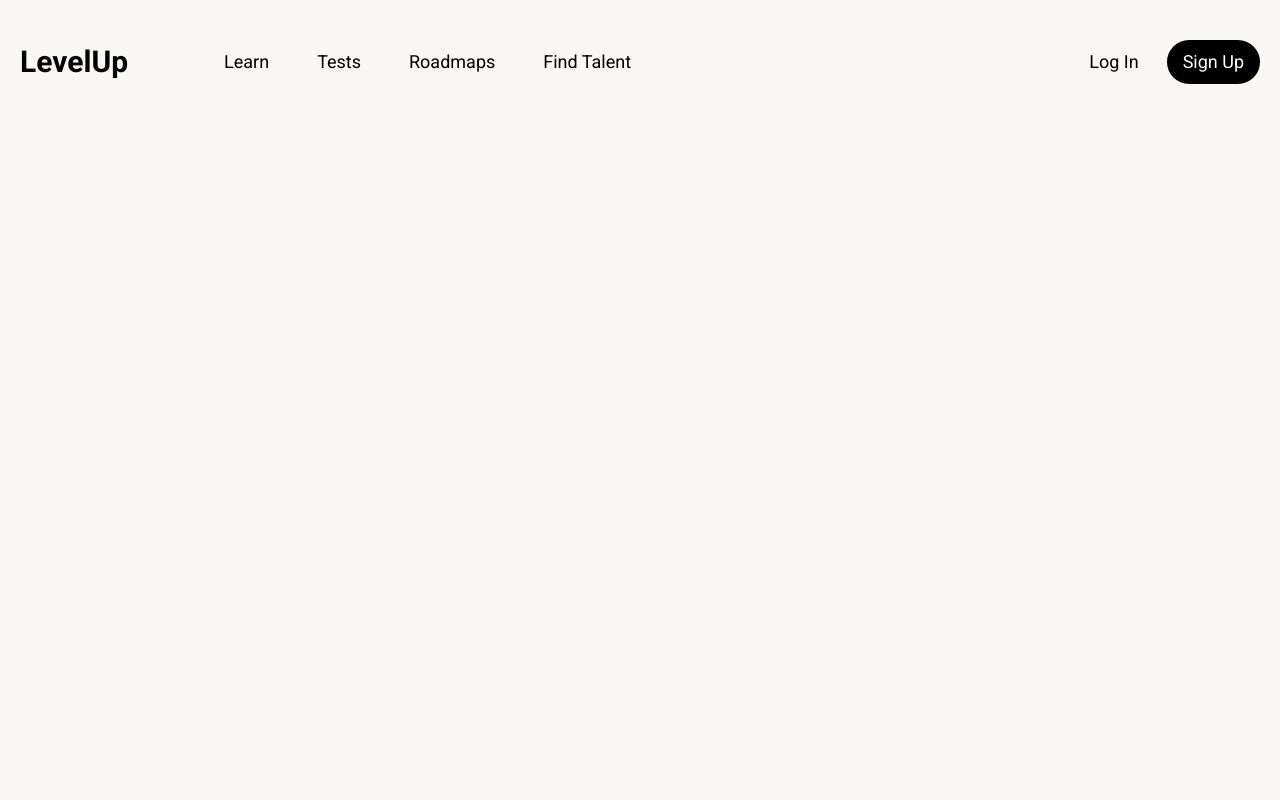
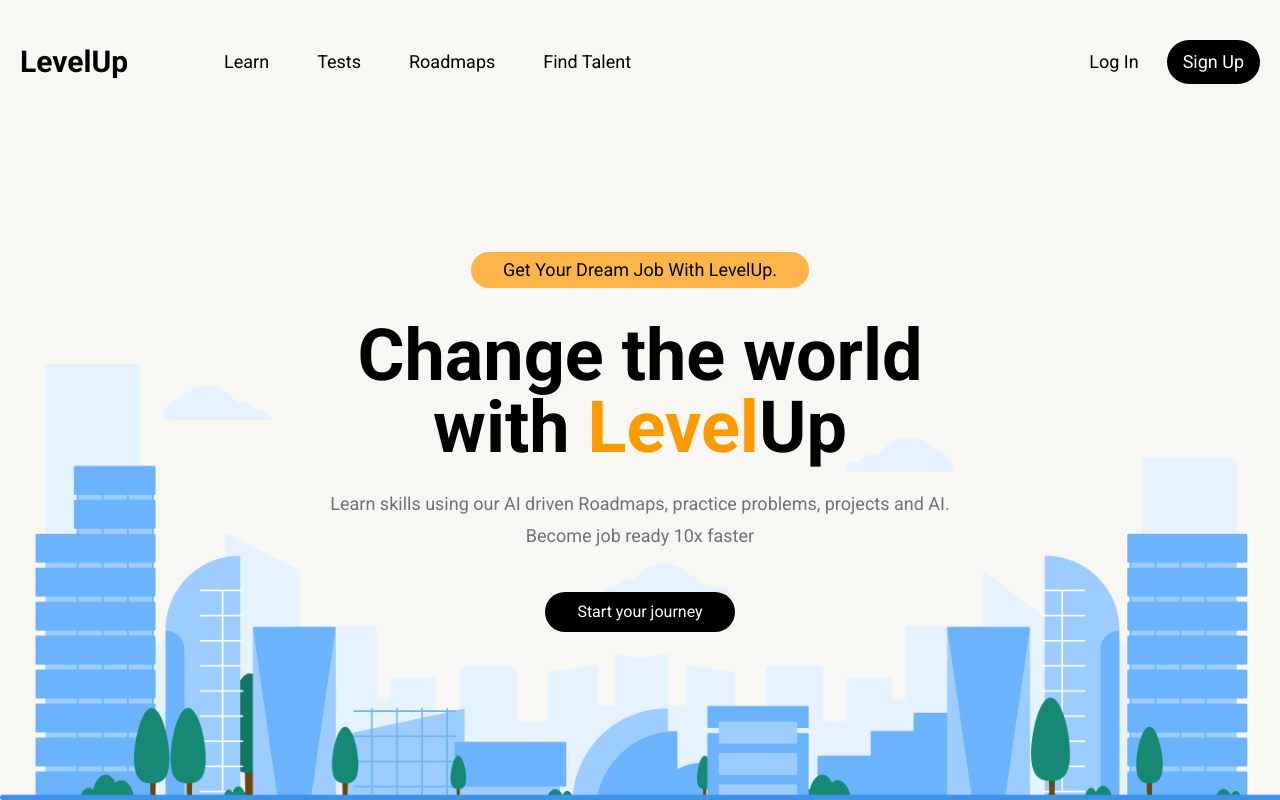
Before and after one commit to rishabhthakur11/levelup, a Next.js app: page / in a window 1280 px wide. Built offline with nearby package versions, Linux system fonts and the light colour scheme.

Commit message:
made hero section component

```diff
--- a/src/app/page.js
+++ b/src/app/page.js
@@ -1,10 +1,14 @@
+import HeroSection from "@/components/LandingpageComponents/HeroSection/HeroSection";
 import Navbar from "@/components/LandingpageComponents/NavBar/Navbar";
 
 export default function Home() {
   return (
-    <main className="bg-backgroundColor h-screen w-screen">
+    <main className="absolute bg-backgroundColor h-full w-full">
       <div className="max-w-7xl mx-auto">
         <Navbar />
+      </div>
+      <div className="">
+        <HeroSection />
       </div>
     </main>
   );
--- /dev/null
+++ b/src/components/LandingpageComponents/HeroSection/HeroSection.js
@@ -0,0 +1,48 @@
+"use client";
+
+import Image from "next/image";
+import heroImage from "/public/assets/hero-image1.png";
+
+export default function HeroSection() {
+  return (
+    <>
+      <div className="">
+        <div className="relative isolate px-6  lg:px-8 z-50">
+          <div className="mx-auto max-w-2xl pt-20 lg:pt-32 z-50">
+            <div className="hidden sm:mb-8 sm:flex sm:justify-center">
+              <div className="relative bg-btnOrange/70 rounded-full px-8 py-1 text-lg text-black">
+                Get Your Dream Job With LevelUp.
+              </div>
+            </div>
+            <div className="text-center">
+              <h1 className="text-6xl lg:text-7xl font-bold  text-black">
+                Change the world with{" "}
+                <span className="text-btnOrange">Level</span>Up
+              </h1>
+              <p className="mt-6 text-lg leading-8 text-textGray">
+                Learn skills using our AI driven Roadmaps, practice problems,
+                projects and AI. Become job ready 10x faster
+              </p>
+              <div className="mt-10 flex items-center justify-center gap-x-6 z-50">
+                <a
+                  href="#"
+                  className="bg-black text-white px-8 py-2 rounded-full"
+                >
+                  Start your journey
+                </a>
+              </div>
+            </div>
+          </div>
+        </div>
+        <Image
+          src={heroImage}
+          width={100}
+          height={100}
+          layout="responsive"
+          alt="heroImage"
+          className="lg:absolute bottom-0 z-0"
+        />
+      </div>
+    </>
+  );
+}
```
Also changed, not shown: public/assets/hero-image1.png (added).
